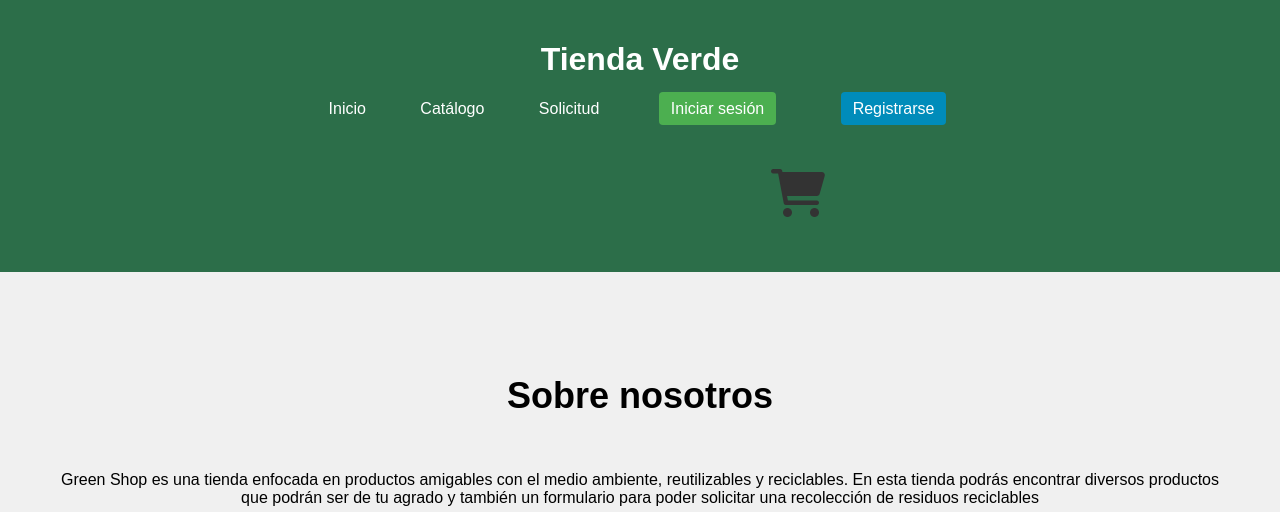
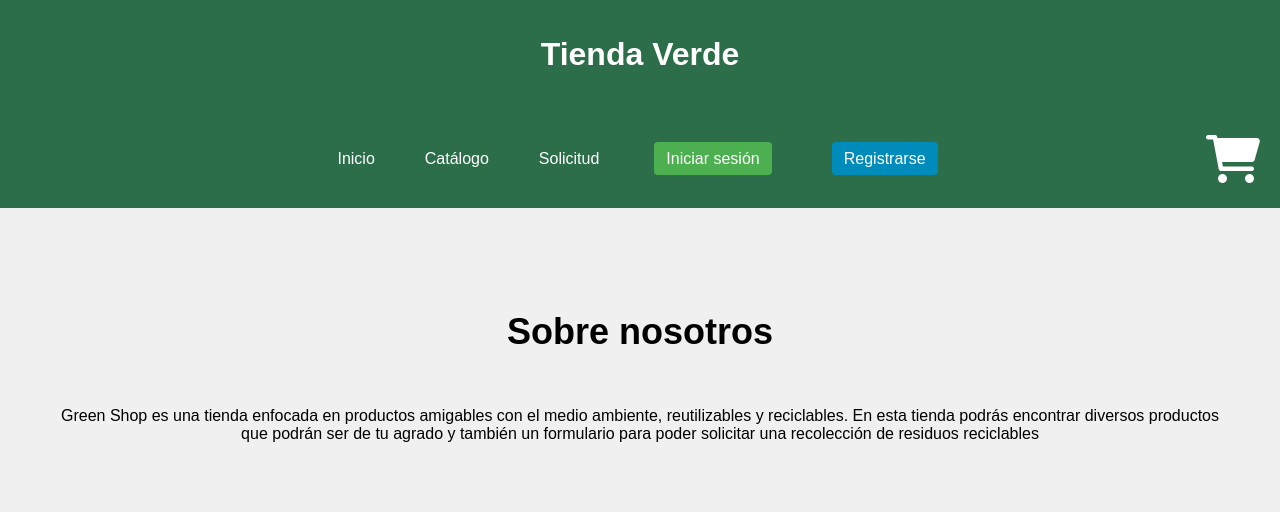
Before and after one commit to Miikkkkk/CER2-SegoviaMiguel, a Django app: page / in a window 1280 px wide. Shown: the top 512 px of the page. Run offline with Django 4.2, Linux system fonts and the light colour scheme.

Commit message:
listo el header

```diff
--- a/TiendaVerde/tienda/static/core/estilos.css
+++ b/TiendaVerde/tienda/static/core/estilos.css
@@ -33,44 +33,56 @@
 
 }
 
-.container {
-    background-color: #2c6e49;
+nav {
     display: flex;
-    justify-content: flex-end; /* Alinea el contenido a la derecha */
-    align-items: center; /* Centra verticalmente el contenido */
+    justify-content: center;
+    align-items: center;
+    width: 100%;
+}
+nav ul {
+    display: flex;
+    justify-content: center; /* Centra los elementos de la lista */
+    list-style: none;
+    margin: 0;
+    padding: 0;
+    flex-grow: 1; /* Permite que la lista ocupe el espacio disponible */
+}
+nav ul li {
+    margin-right: 20px;
 }
 
-.container nav {
-    display: flex;
-    align-items: center; /* Centra verticalmente el contenido */
-    padding: 15px;
-    background-color: #2c6e49;
-    color: #333;
+nav ul li a {
+    color: #fff;
+    text-decoration: none;
 }
 
-.container nav i {
+.cart-container {
+    position: absolute;
+    right: 20px; /* Alinea el carrito a la derecha */
+
+}
+.cart-container i {
     font-size: 3em;
     cursor: pointer;
-    position: relative;
+    color: #fff;
 }
 
-.nav-card {
+.buy-card {
     display: none;
-}
-
-.container nav button {
-    display: none;
-}
-
-.container nav i:hover > .buy-card {
     width: 400px;
     height: 400px;
     position: absolute;
     right: 0;
+    top: 100%;
     background-color: #99E65F;
+    z-index: 1000;
 }
 
-.container nav i:hover .buy-card > button {
+.cart-container i:hover .buy-card {
+    display: block;
+}
+
+.buy-card button {
     display: block;
     width: 90%;
     padding: 1rem;
@@ -80,6 +92,7 @@
     color: #494848;
     cursor: pointer;
 }
+
 
 
 
@@ -94,10 +107,23 @@ body {
 
 header {
     background-color: #2c6e49;
-    color: white;
-    padding: 20px 0;
-    text-align: center;
+    color: #fff;
 }
+
+.header-top {
+    display: flex;
+    justify-content: center;
+    align-items: center;
+    padding: 15px;
+}
+
+.header-bottom {
+    display: flex;
+    justify-content: center;
+    align-items: center;
+    padding: 15px;
+}
+
 
 nav ul {
     list-style: none;
--- a/TiendaVerde/tienda/templates/core/base.html
+++ b/TiendaVerde/tienda/templates/core/base.html
@@ -11,40 +11,35 @@
 <body>
 
     <header>
+        <div class="header-top">
             <h1>Tienda Verde</h1>
+        </div>
+        <div class="header-bottom">
             <nav>
                 <ul>
                     <li><a href="{% url 'index' %}">Inicio</a></li>
                     <li><a href="{% url 'catalogo' %}">Catálogo</a></li>
                     <li><a href="{% url 'solicitud' %}">Solicitud</a></li>
-
-
-
-
                     {% if user.is_authenticated %}
-
                         <!-- Botón para Logout -->
                         <li><a href="{% url 'logout' %}" class="btn">Cerrar sesión</a></li>
                     {% else %}
                         <!-- Botón para Login  -->
                         <li><a href="{% url 'login' %}" class="btn">Iniciar sesión</a></li>
-
                         <!-- Botón para Registro -->
                         <li><a href="{% url 'registro' %}" class="btn btn-primary">Registrarse</a></li>
                     {% endif %}
                 </ul>
-
-            <div class="container">
-                <nav>
+                <!-- Carrito de compras -->
+                <div class="cart-container">
                     <i class="fa-solid fa-cart-shopping">
                         <div class="buy-card">
                             <button>Vaciar carrito</button>
                         </div>
                     </i>
+                </div>
             </nav>
         </div>
-        </nav>
-
     </header>
 
     <!-- Bloque de contenido específico de cada página -->
```
Lines whose indentation alone changed are shown as unchanged.
